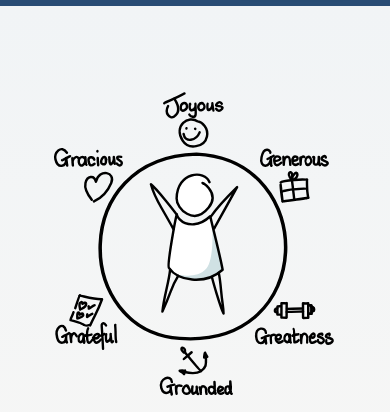
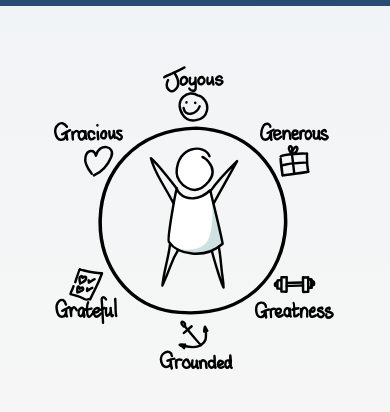
Before and after one commit to nabs-amanda-schreyer/pando-6gs, a plain HTML site: page index.html in a window 390 px wide. Shown: the part 62-474 px from the top of the page. Drawn offline with Linux system fonts and the light colour scheme.

Commit message:
hero shorter

```diff
--- a/style.css
+++ b/style.css
@@ -179,7 +179,8 @@
 
     /* ---------- HERO ---------- */
     .hero {
-      padding: 3.5rem 1.5rem 4rem;
+      height: 450px;
+      padding: 1.875rem 1.5rem;
       background: linear-gradient(180deg, var(--blue-25) 0%, var(--paper) 100%);
     }
 
@@ -232,6 +233,10 @@
     }
 
     @media (max-width: 700px) {
+      .hero {
+        height: auto;
+      }
+
       .hero-inner {
         grid-template-columns: 1fr;
         gap: 1.5rem;
@@ -637,7 +642,7 @@
     .game-card-counts {
       text-align: center;
       width: 100%;
-      margin-top: 1.5rem;
+      margin-top: 2.5rem;
     }
 
     .game-card-gallery {
```
